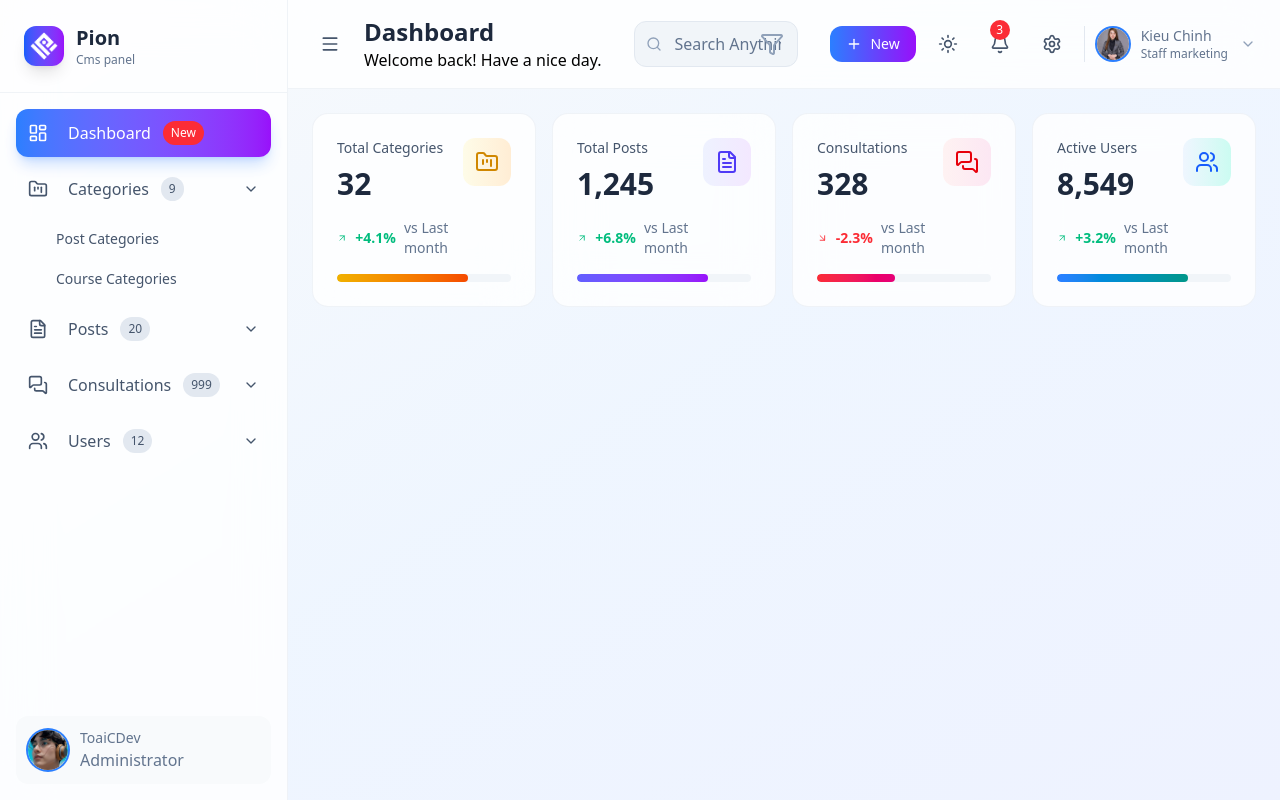
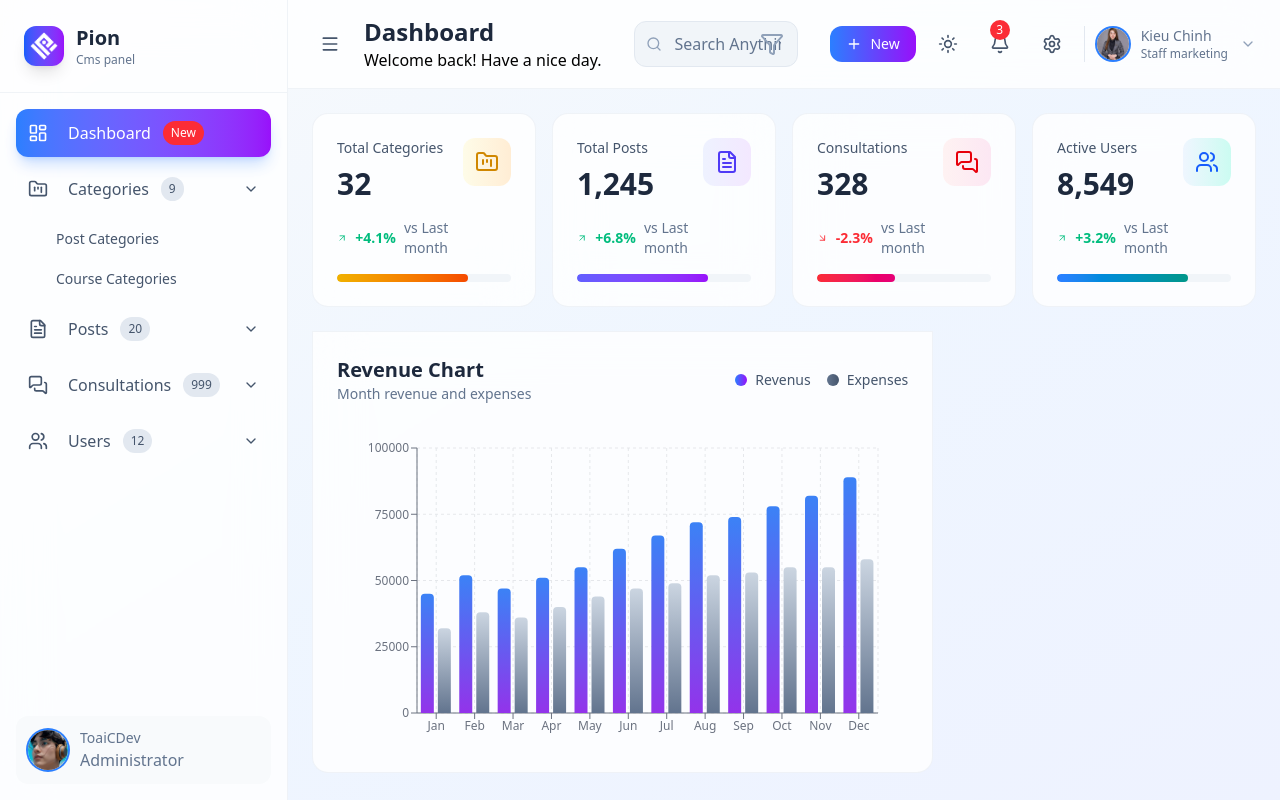
Before and after one commit to toainguyen1504/final-project-pion-admin-cms, a React (Vite) app: page / in a window 1280 px wide. Built offline with nearby package versions, Linux system fonts and the light colour scheme.

Commit message:
feat(ui): create revenue chart for chart section

```diff
--- a/package.json
+++ b/package.json
@@ -25,6 +25,8 @@
     "lucide-react": "^0.544.0",
     "react": "^18.3.1",
     "react-dom": "^18.3.1",
+    "react-is": "^19.2.0",
+    "recharts": "^3.2.1",
     "tailwindcss": "^4.1.14"
   }
 }
--- /dev/null
+++ b/src/components/Dashboard/ChartSection.jsx
@@ -0,0 +1,13 @@
+import RevenueChart from "./RevenueChart";
+
+function ChartSection() {
+  return (
+    <div className="grid grid-cols-1 xl:grid-cols-3 gap-6">
+      <div className="xl:col-span-2">
+        <RevenueChart />
+      </div>
+    </div>
+  );
+}
+
+export default ChartSection;
--- a/src/components/Dashboard/Dashboard.jsx
+++ b/src/components/Dashboard/Dashboard.jsx
@@ -1,9 +1,13 @@
 import StatsGrid from "./StatsGrid";
+import ChartSection from "./ChartSection";
 
 function Dashboard() {
-  return <div className="space-y-6">
-    <StatsGrid/>
-  </div>;
+  return (
+    <div className="space-y-6">
+      <StatsGrid />
+      <ChartSection />
+    </div>
+  );
 }
 
 export default Dashboard;
--- /dev/null
+++ b/src/components/Dashboard/RevenueChart.jsx
@@ -0,0 +1,125 @@
+import {
+  BarChart,
+  Bar,
+  XAxis,
+  YAxis,
+  CartesianGrid,
+  ResponsiveContainer,
+  Tooltip,
+  Legend,
+} from "recharts";
+
+function RevenueChart() {
+  const data = [
+    { month: "Jan", revenue: 45000, expenses: 32000 },
+    { month: "Feb", revenue: 52000, expenses: 38000 },
+    { month: "Mar", revenue: 47000, expenses: 36000 },
+    { month: "Apr", revenue: 51000, expenses: 40000 },
+    { month: "May", revenue: 55000, expenses: 44000 },
+    { month: "Jun", revenue: 62000, expenses: 47000 },
+    { month: "Jul", revenue: 67000, expenses: 49000 },
+    { month: "Aug", revenue: 72000, expenses: 52000 },
+    { month: "Sep", revenue: 74000, expenses: 53000 },
+    { month: "Oct", revenue: 78000, expenses: 55000 },
+    { month: "Nov", revenue: 82000, expenses: 55000 },
+    { month: "Dec", revenue: 89000, expenses: 58000 },
+  ];
+
+  return (
+    <div
+      className="bg-white/80 dark:bg-slate-900/80 backdrop-blur-xl rounded-b-2xl border
+     border-slate-200/50 dark:border-slate-700/50 p-6"
+    >
+      <div className="flex items-center justify-between mb-6">
+        <div>
+          <h3 className="text-xl font-bold text-slate-800 dark:text-white">
+            Revenue Chart
+          </h3>
+          <p className="text-sm text-slate-500 dark:text-slate-400">
+            Month revenue and expenses
+          </p>
+        </div>
+
+        {/* Legend custom */}
+        <div className="flex items-center space-x-4">
+          <div className="flex items-center space-x-2">
+            <div className="w-3 h-3 bg-gradient-to-r from-blue-500 to bg-purple-600 rounded-full"></div>
+            <div className="text-sm text-slate-600 dark:text-slate-400">
+              <span>Revenus</span>
+            </div>
+          </div>
+
+          <div className="flex items-center space-x-2">
+            <div className="w-3 h-3 bg-gradient-to-r from-slate-500 to-slate-600 rounded-full"></div>
+            <div className="text-sm text-slate-600 dark:text-slate-400">
+              <span>Expenses</span>
+            </div>
+          </div>
+        </div>
+      </div>
+
+      <div className="h-80">
+        <ResponsiveContainer width="100%" height="100%">
+          <BarChart
+            data={data}
+            margin={{ top: 20, right: 30, left: 20, bottom: 5 }}
+          >
+            <defs>
+              <linearGradient id="revenueGradient" x1="0" y1="1" x2="0" y2="0">
+                <stop offset="0%" stopColor="#9333ea" /> {/* purple-600 */}
+                <stop offset="100%" stopColor="#3b82f6" /> {/* blue-500 */}
+              </linearGradient>
+
+              <linearGradient id="expensesGradient" x1="0" y1="1" x2="0" y2="0">
+                <stop offset="0%" stopColor="#62748e" /> {/* slate-500 */}
+                <stop offset="100%" stopColor="#cbd5e1" /> {/* slate-300 */}
+              </linearGradient>
+            </defs>
+
+            <CartesianGrid strokeDasharray="3 3" stroke="#e5e7eb" />
+            <XAxis
+              dataKey="month"
+              stroke="#6b7280"
+              tick={{ fontSize: 12, fill: "#6b7280" }}
+            />
+            <YAxis stroke="#6b7280" tick={{ fontSize: 12, fill: "#6b7280" }} />
+            <Tooltip
+              contentStyle={{
+                backgroundColor: "#f9fafb",
+                borderRadius: "0.5rem",
+                border: "1px solid #e5e7eb",
+                fontSize: "0.875rem",
+                color: "#374151",
+              }}
+              labelStyle={{
+                color: "#374151",
+                fontWeight: "500",
+                fontSize: "0.875rem",
+              }}
+            />
+            {/* <Legend
+              wrapperStyle={{
+                fontSize: "0.875rem",
+                color: "#6b7280",
+              }}
+            /> */}
+            <Bar
+              dataKey="revenue"
+              fill="url(#revenueGradient)"
+              name="Revenue"
+              radius={[4, 4, 0, 0]}
+            />
+            <Bar
+              dataKey="expenses"
+              fill="url(#expensesGradient)"
+              name="Expenses"
+              radius={[4, 4, 0, 0]}
+            />
+          </BarChart>
+        </ResponsiveContainer>
+      </div>
+    </div>
+  );
+}
+
+export default RevenueChart;
```
Also changed, not shown: 1 other file (tests, documents, lock files or other folders).
